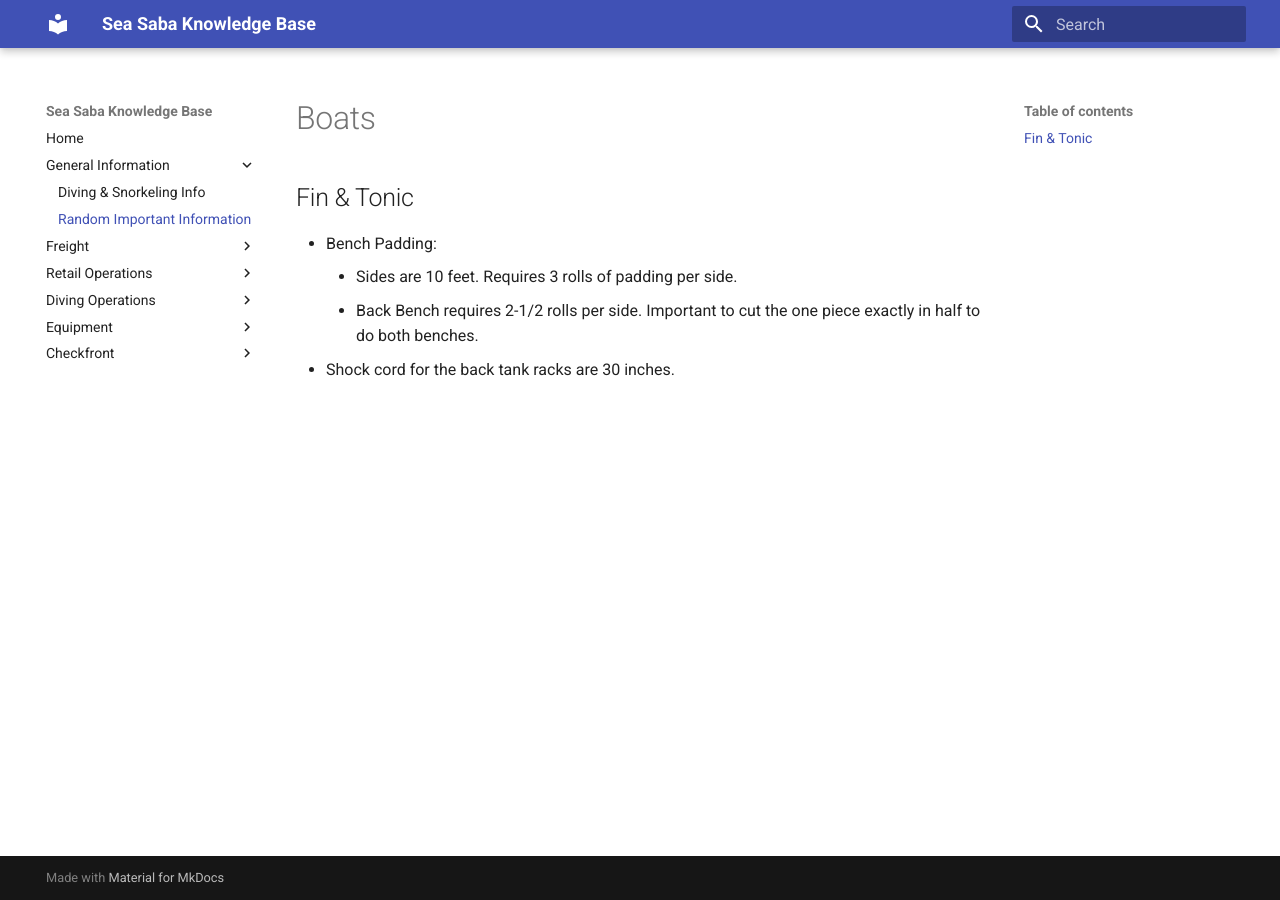
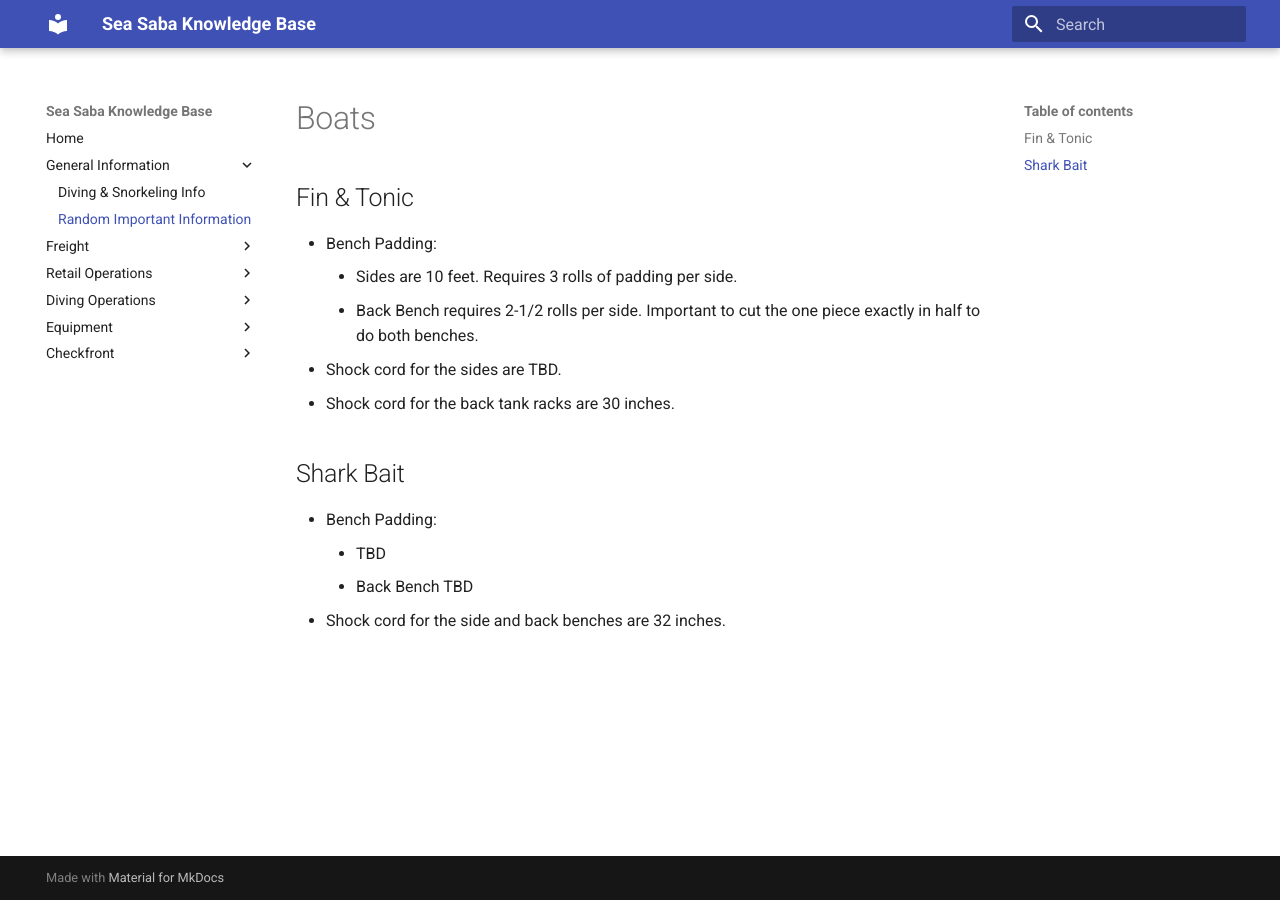
Before and after one commit to spizeck/Sea-Saba-Knowledge-Base, an MkDocs documentation site: the page built from docs/GeneralInformation/RandomImportantInfo.md, in a window 1280 px wide. Built offline with MkDocs 1.6.1 and Material for MkDocs 9.7.7, drawn with Linux system fonts in a browser that asks for light colours.

Commit message:
On branch main Your branch is up to date with 'origin/main'.
Changes to be committed:
	modified:   docs/GeneralInformation/RandomImportantInfo.md

```diff
--- a/docs/GeneralInformation/RandomImportantInfo.md
+++ b/docs/GeneralInformation/RandomImportantInfo.md
@@ -5,4 +5,12 @@
   - Bench Padding:
      - Sides are 10 feet. Requires 3 rolls of padding per side.
      - Back Bench requires 2-1/2 rolls per side. Important to cut the one piece exactly in half to do both benches.
+   - Shock cord for the sides are TBD.
    - Shock cord for the back tank racks are 30 inches.
+
+## Shark Bait
+
+  - Bench Padding:
+     - TBD
+     - Back Bench TBD
+  - Shock cord for the side and back benches are 32 inches.
```
